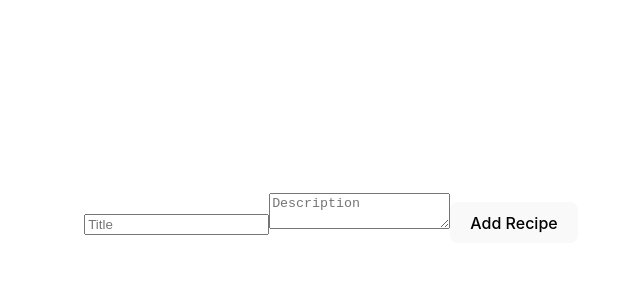
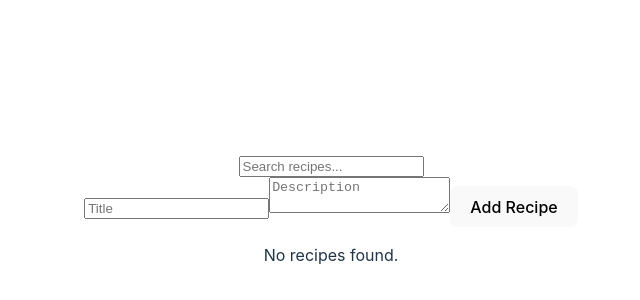
Before and after one commit to OmarMegzz/alx-fe-reactjs, a React (Vite) app in the folder recipe-sharing-app/: page / in a window 1280 px wide. Shown: the part 182-482 px from the top of the page, without its empty margins (309-949 px from the left). Built offline with nearby package versions, Linux system fonts and the light colour scheme.

Commit message:
finish the sec task

```diff
--- a/recipe-sharing-app/src/App.jsx
+++ b/recipe-sharing-app/src/App.jsx
@@ -8,12 +8,14 @@ import {
 import AddRecipeForm from "./components/AddRecipeForm";
 import RecipeDetails from "./components/RecipeDetails";
 import EditRecipeForm from "./components/EditRecipeForm";
+import SearchBar from "./components/SearchBar";
 
 const router = createBrowserRouter([
   {
     path: "/",
     element: <AddRecipeForm />,
   },
+
   {
     path: "/RecipeDetails/:id",
     element: <RecipeDetails />,
--- a/recipe-sharing-app/src/components/AddRecipeForm.jsx
+++ b/recipe-sharing-app/src/components/AddRecipeForm.jsx
@@ -1,6 +1,7 @@
 import { useState } from "react";
 import useRecipeStore from "./recipeStore";
 import RecipeList from "./RecipeList";
+import SearchBar from "./SearchBar";
 
 export const AddRecipeForm = () => {
   const addRecipe = useRecipeStore((state) => state.addRecipe);
@@ -16,6 +17,7 @@ export const AddRecipeForm = () => {
 
   return (
     <>
+      <SearchBar />
       <form onSubmit={handleSubmit}>
         <input
           type="text"
--- a/recipe-sharing-app/src/components/RecipeList.jsx
+++ b/recipe-sharing-app/src/components/RecipeList.jsx
@@ -1,18 +1,40 @@
+import React, { useEffect } from "react"; // Import React and useEffect
 import { NavLink } from "react-router-dom";
 import useRecipeStore from "./recipeStore";
 
 const RecipeList = () => {
-  const recipes = useRecipeStore((state) => state.recipes);
-  console.log("Recipes:", recipes);
+  // Access filteredRecipes and other necessary state/actions from the store
+  const { filteredRecipes, searchTerm, filterRecipes } = useRecipeStore(
+    (state) => ({
+      filteredRecipes: state.filteredRecipes,
+      searchTerm: state.searchTerm,
+      filterRecipes: state.filterRecipes,
+    })
+  );
+
+  useEffect(() => {
+    // Trigger filtering when searchTerm changes
+    filterRecipes();
+  }, [searchTerm, filterRecipes]);
+
+  // Handle the case where there are no filtered recipes
+  if (filteredRecipes.length === 0) {
+    return <p>No recipes found.</p>;
+  }
+
   return (
-    <>
-      {recipes.map((recipe) => (
-        <NavLink to={`/RecipeDetails/${recipe.id}`} key={recipe.id}>
+    <div>
+      {filteredRecipes.map((recipe) => (
+        <NavLink
+          to={`/RecipeDetails/${recipe.id}`}
+          key={recipe.id}
+          className="recipe-item"
+        >
           <h3>{recipe.title}</h3>
           <p>{recipe.description}</p>
         </NavLink>
       ))}
-    </>
+    </div>
   );
 };
 
--- /dev/null
+++ b/recipe-sharing-app/src/components/SearchBar.jsx
@@ -0,0 +1,26 @@
+import React from "react";
+import useRecipeStore from "./recipeStore";
+
+function SearchBar() {
+  const { searchTerm, setSearchTerm } = useRecipeStore((state) => ({
+    searchTerm: state.searchTerm,
+    setSearchTerm: state.setSearchTerm,
+  }));
+
+  const handleChange = (event) => {
+    setSearchTerm(event.target.value);
+  };
+
+  return (
+    <>
+      <input
+        type="text"
+        value={searchTerm}
+        onChange={handleChange}
+        placeholder="Search recipes..."
+      />
+    </>
+  );
+}
+
+export default SearchBar;
--- a/recipe-sharing-app/src/components/recipeStore.js
+++ b/recipe-sharing-app/src/components/recipeStore.js
@@ -2,6 +2,9 @@ import { create } from "zustand";
 
 const useRecipeStore = create((set) => ({
   recipes: [],
+  searchTerm: "",
+  setSearchTerm: (term) => set({ searchTerm: term }),
+  filteredRecipes: [],
   addRecipe: (newRicpe) =>
     set((state) => ({ recipes: [...state.recipes, newRicpe] })),
   setRecipes: (recipes) => set({ recipes }),
@@ -15,6 +18,12 @@ const useRecipeStore = create((set) => ({
     set((state) => ({
       recipes: state.recipes.filter((recipe) => recipe.id !== id),
     })),
+  filterRecipes: () =>
+    set((state) => ({
+      filteredRecipes: state.recipes.filter((recipe) =>
+        recipe.title.toLowerCase().includes(state.searchTerm.toLowerCase())
+      ),
+    })),
 }));
 
 export default useRecipeStore;
```
